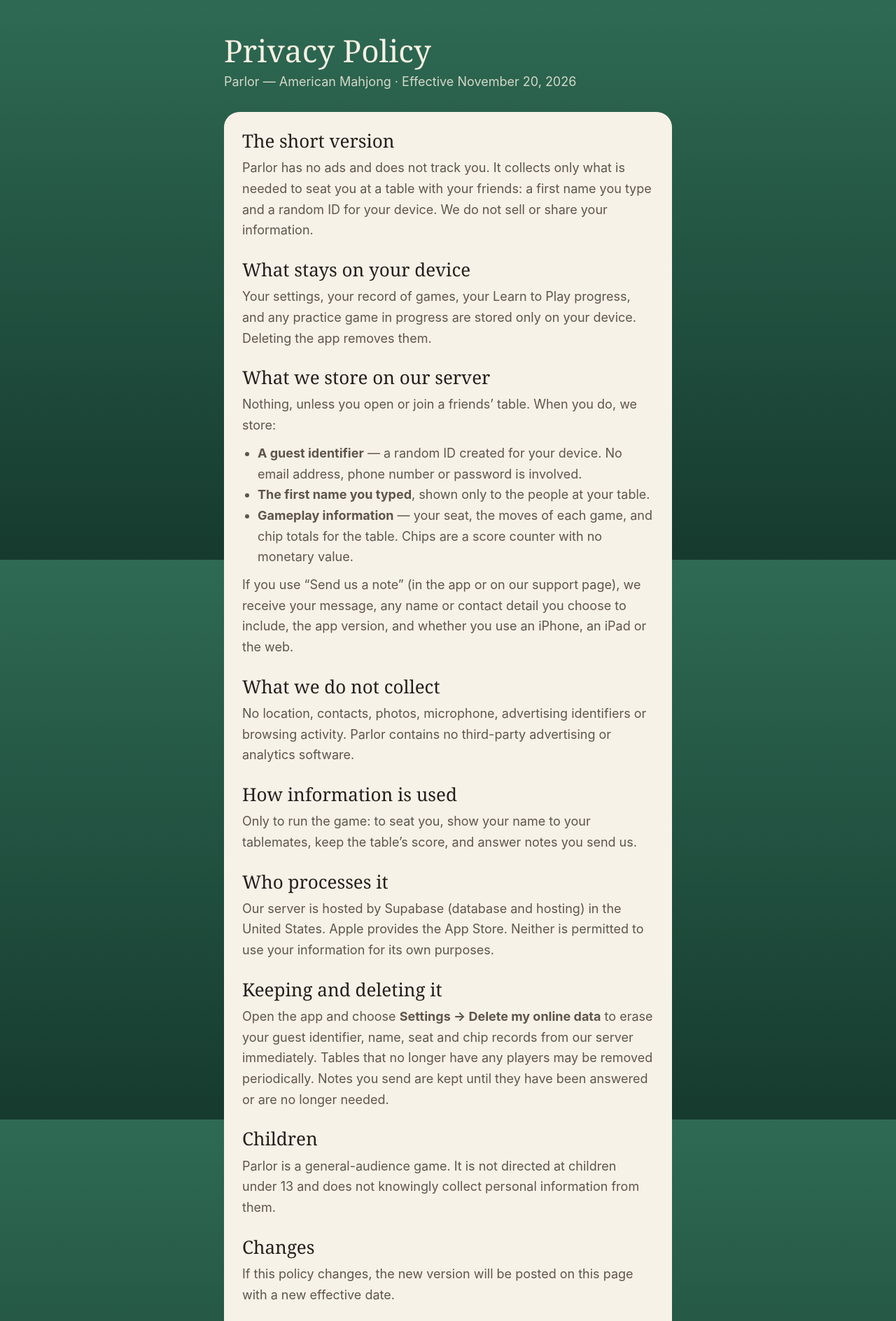
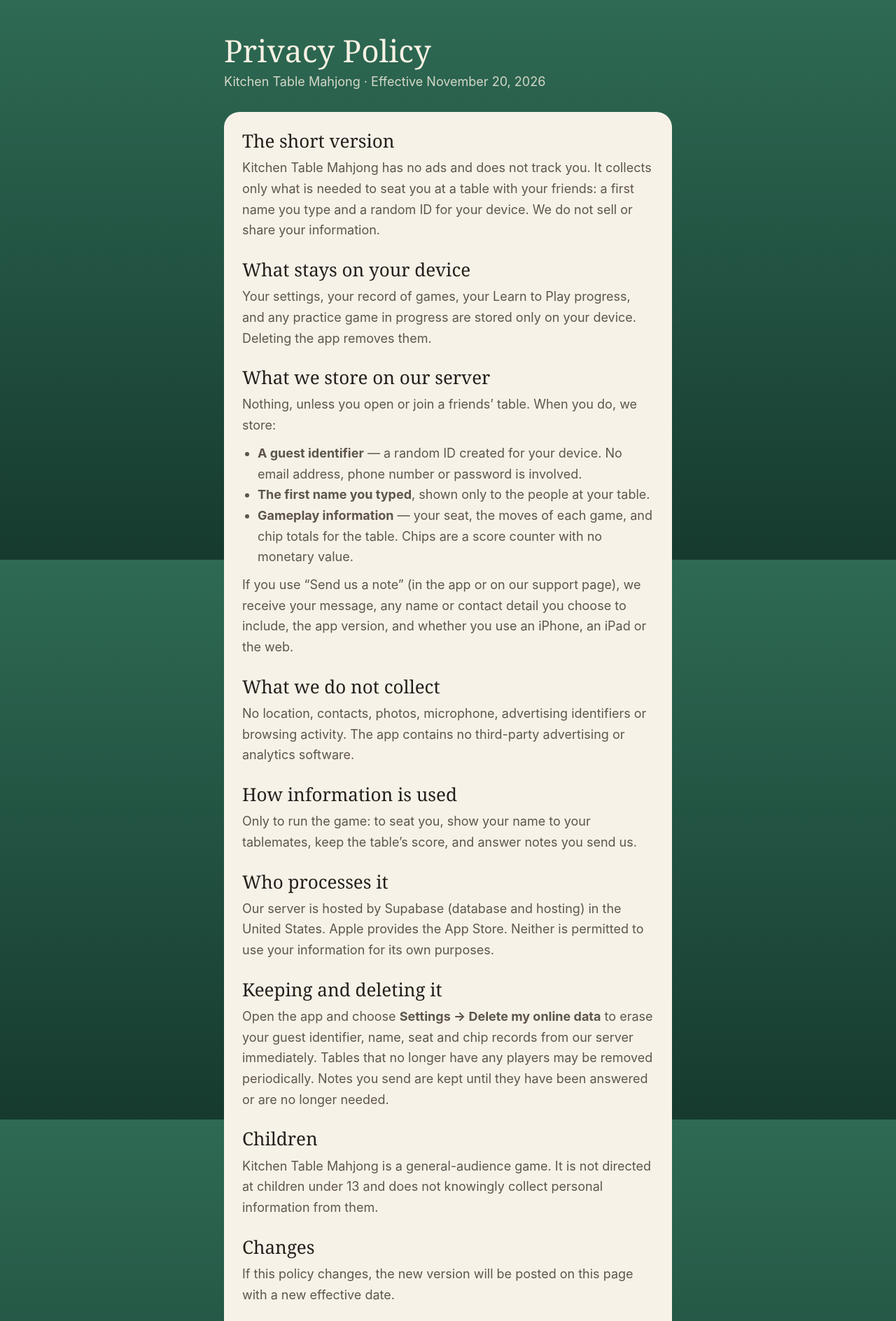
Before and after one commit to connor-cunningham/kitchen-table-mahjong, a plain HTML site: page privacy.html in a window 1280 px wide. Shown: the top 1888 px of the page at 70% size. Drawn offline with Linux system fonts and the light colour scheme.

Commit message:
Rename to Kitchen Table Mahjong
Co-Authored-By: Claude Fable 5.2 <noreply@anthropic.com>

```diff
--- a/privacy.html
+++ b/privacy.html
@@ -3,7 +3,7 @@
 <head>
 <meta charset="utf-8">
 <meta name="viewport" content="width=device-width, initial-scale=1">
-<title>Parlor — Privacy Policy</title>
+<title>Kitchen Table Mahjong — Privacy Policy</title>
 <style>
   :root { --deep: #163A2E; --paper: #F7F2E8; --ink: #241F1B; --soft: #5E554D; --burgundy: #8B2E3C; }
   * { box-sizing: border-box; }
@@ -27,11 +27,11 @@
 <main>
   <header>
     <h1>Privacy Policy</h1>
-    <p>Parlor — American Mahjong · Effective November 20, 2026</p>
+    <p>Kitchen Table Mahjong · Effective November 20, 2026</p>
   </header>
   <article>
     <h2>The short version</h2>
-    <p>Parlor has no ads and does not track you. It collects only what is needed to seat you at a table with your friends: a first name you type and a random ID for your device. We do not sell or share your information.</p>
+    <p>Kitchen Table Mahjong has no ads and does not track you. It collects only what is needed to seat you at a table with your friends: a first name you type and a random ID for your device. We do not sell or share your information.</p>
 
     <h2>What stays on your device</h2>
     <p>Your settings, your record of games, your Learn to Play progress, and any practice game in progress are stored only on your device. Deleting the app removes them.</p>
@@ -46,7 +46,7 @@
     <p>If you use “Send us a note” (in the app or on our support page), we receive your message, any name or contact detail you choose to include, the app version, and whether you use an iPhone, an iPad or the web.</p>
 
     <h2>What we do not collect</h2>
-    <p>No location, contacts, photos, microphone, advertising identifiers or browsing activity. Parlor contains no third-party advertising or analytics software.</p>
+    <p>No location, contacts, photos, microphone, advertising identifiers or browsing activity. The app contains no third-party advertising or analytics software.</p>
 
     <h2>How information is used</h2>
     <p>Only to run the game: to seat you, show your name to your tablemates, keep the table’s score, and answer notes you send us.</p>
@@ -58,7 +58,7 @@
     <p>Open the app and choose <strong>Settings → Delete my online data</strong> to erase your guest identifier, name, seat and chip records from our server immediately. Tables that no longer have any players may be removed periodically. Notes you send are kept until they have been answered or are no longer needed.</p>
 
     <h2>Children</h2>
-    <p>Parlor is a general-audience game. It is not directed at children under 13 and does not knowingly collect personal information from them.</p>
+    <p>Kitchen Table Mahjong is a general-audience game. It is not directed at children under 13 and does not knowingly collect personal information from them.</p>
 
     <h2>Changes</h2>
     <p>If this policy changes, the new version will be posted on this page with a new effective date.</p>
```
Also changed, not shown: index.html (+5 -5 lines), 1 other file.
